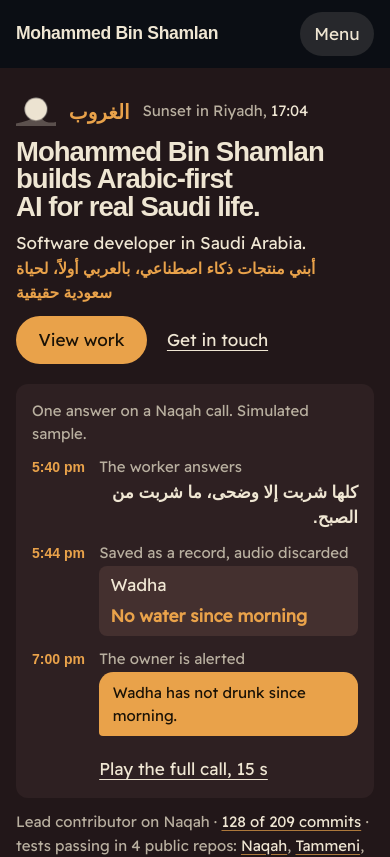
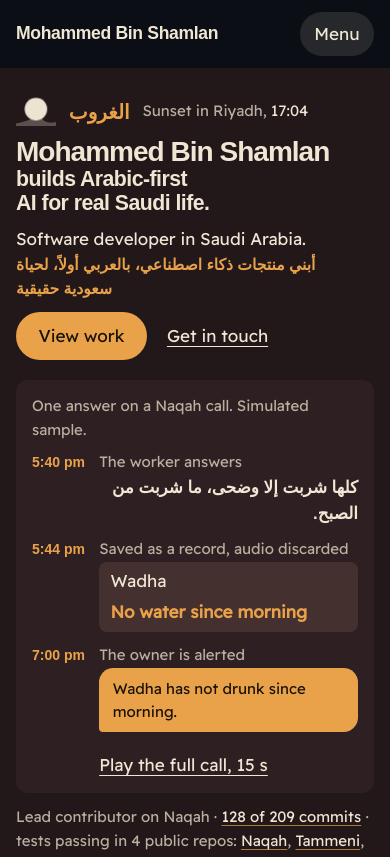
Before and after one commit to mobinshamlan/mohammed-portfolio, a Next.js app: page /mohammed-portfolio/ in a window 390 px wide. Shown: the top 857 px of the page. Built offline with nearby package versions, Linux system fonts and the light colour scheme; a web font is replaced by a local one.

Commit message:
Set the hero name and claim on their own lines
The name holds the first line and the claim the second, sized from the
copy column so the headline is two lines from 900 to 1920 and three on
phones.

Co-Authored-By: Claude Opus 5.5 <noreply@anthropic.com>

```diff
--- a/src/app/(portfolio)/styles/home.css
+++ b/src/app/(portfolio)/styles/home.css
@@ -25,15 +25,25 @@
 }
 
 .vb-hero-title {
-  max-width: 21ch;
   font-size: clamp(2rem, 1rem + 2.8vw, 4rem);
   font-weight: 800;
   line-height: 1;
   letter-spacing: -0.035em;
 }
 
-.vb-hero-name {
+/* The name holds the first line; the claim takes the second at the size that fits it. */
+.vb-hero-name,
+.vb-hero-claim {
   display: block;
+}
+
+.vb-hero-claim {
+  margin-top: 0.12em;
+  font-size: 0.76em;
+  font-weight: 700;
+  line-height: 1.12;
+  letter-spacing: -0.025em;
+  text-wrap: balance;
 }
 
 .vb-hero-role {
@@ -280,6 +290,16 @@
     column-gap: clamp(2rem, 5vw, 5rem);
     row-gap: 1rem;
     align-items: center;
+  }
+  .vb-hero-copy {
+    container-type: inline-size;
+  }
+  /* Sized from the copy column, so each part stays on its own line from 900 to 1920. */
+  .vb-hero-title {
+    font-size: min(4rem, 7.8cqi);
+  }
+  .vb-hero-claim {
+    font-size: 5.25cqi;
   }
   .vb-hero-visual {
     grid-column: 2;
@@ -2121,8 +2141,7 @@ div.vb-certs-row {
     order: 2;
   }
   .vb-hero-title {
-    max-width: none;
-    font-size: clamp(1.6rem, 0.5rem + 5vw, 2.4rem);
+    font-size: clamp(1.25rem, 8vw - 0.2rem, 2.4rem);
   }
   /* Tonight's sunset on one line. */
   .vb-hero-hour {
--- a/src/components/portfolio/hero.tsx
+++ b/src/components/portfolio/hero.tsx
@@ -80,8 +80,8 @@ export function Hero() {
       <div className="vb-hero-copy">
         <NightMark part="sunset" className="vb-hero-hour" />
         <h1 id="hero-title" className="vb-hero-title" data-rise="1">
-          <span className="vb-hero-name">Mohammed Bin&nbsp;Shamlan</span> builds Arabic-first AI for
-          real Saudi life.
+          <span className="vb-hero-name">Mohammed Bin&nbsp;Shamlan</span>{" "}
+          <span className="vb-hero-claim">builds Arabic-first AI for real Saudi life.</span>
         </h1>
         <p className="vb-hero-role" data-rise="2">
           Software developer in Saudi Arabia.
```
